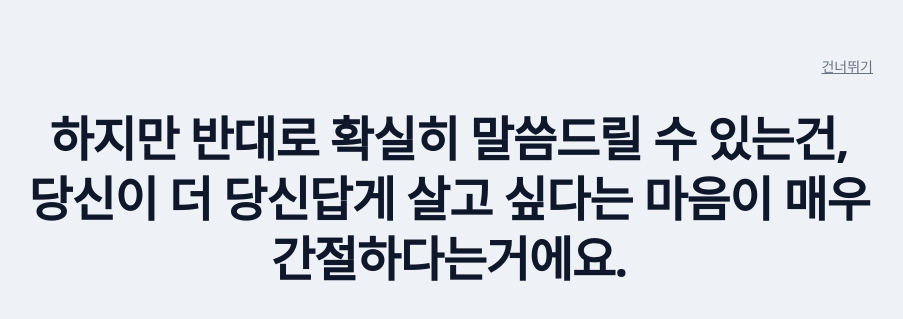
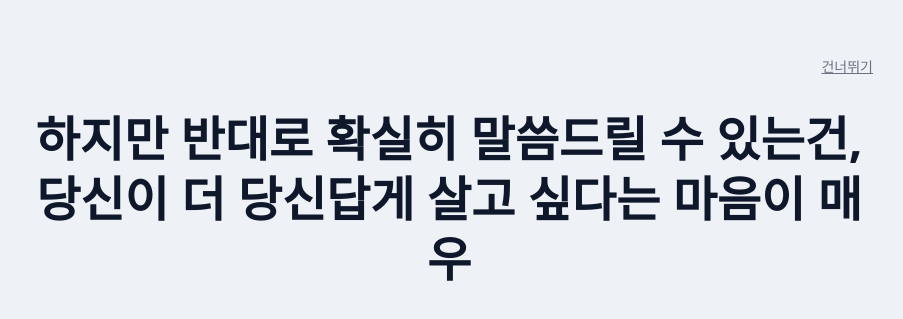
Before and after one commit to terry-U/why-consulting, a Next.js app: page /onboarding in a window 1280 px wide. Shown: the part 259-578 px from the top of the page, without its empty margins (191-1094 px from the left). Built offline with nearby package versions, Linux system fonts and the light colour scheme.

Commit message:
feat(onboarding): 온점 단위 문장 분할 타이핑 + 대기 2.6s로 연장

```diff
--- a/src/app/onboarding/page.tsx
+++ b/src/app/onboarding/page.tsx
@@ -1,6 +1,6 @@
 'use client'
 
-import { useState, useEffect, useRef, Suspense } from 'react'
+import { useState, useEffect, useRef, Suspense, useMemo } from 'react'
 import { useRouter, useSearchParams } from 'next/navigation'
 
 // 온보딩 메시지(기존 스크립트 복원)
@@ -33,6 +33,27 @@ function OnboardingRunner() {
   const afterTypeTimer = useRef<NodeJS.Timeout | null>(null)
   const shrinkTimer = useRef<NodeJS.Timeout | null>(null)
 
+  // 온점 단위 분할(문장 단위 렌더) – 마침표/물음표/느낌표 유지
+  const segments = useMemo(() => {
+    const result: string[] = []
+    ONBOARDING_MESSAGES.forEach((m) => {
+      const matches = m.match(/[^.?!]+[.?!]/g)
+      if (matches && matches.length) {
+        matches.forEach(s => {
+          const trimmed = s.trim()
+          if (trimmed) result.push(trimmed)
+        })
+        // 남는 꼬리 문장이 있으면 추가
+        const tail = m.replace(/[^.?!]+[.?!]/g, '').trim()
+        if (tail) result.push(tail)
+      } else {
+        const t = m.trim()
+        if (t) result.push(t)
+      }
+    })
+    return result
+  }, [])
+
   const finish = () => {
     try { localStorage.setItem('onboarding_seen', 'true') } catch {}
     // 요구사항: 상담 시작 시에는 온보딩을 보여줄 필요 없음 → 기본은 홈으로 복귀
@@ -47,7 +68,7 @@ function OnboardingRunner() {
     // 타이핑 시작
     setText('')
     setIsTyping(true)
-    const content = ONBOARDING_MESSAGES[step]
+    const content = segments[step]
     let i = 0
     typingTimer.current = setInterval(() => {
       i += 1
@@ -60,13 +81,13 @@ function OnboardingRunner() {
           setIsShrinking(true)
           shrinkTimer.current = setTimeout(() => {
             setIsShrinking(false)
-            if (step >= ONBOARDING_MESSAGES.length - 1) {
+            if (step >= segments.length - 1) {
               finish()
             } else {
               setStep(prev => prev + 1)
             }
           }, 260) // 빠르게 줄어듦(조금 느리게)
-        }, 1600) // 잠깐 머무름(조금 느리게)
+        }, 2600) // 잠깐 머무름(조금 더 길게)
       }
     }, 28) // 타자 속도(조금 느리게)
 
```
